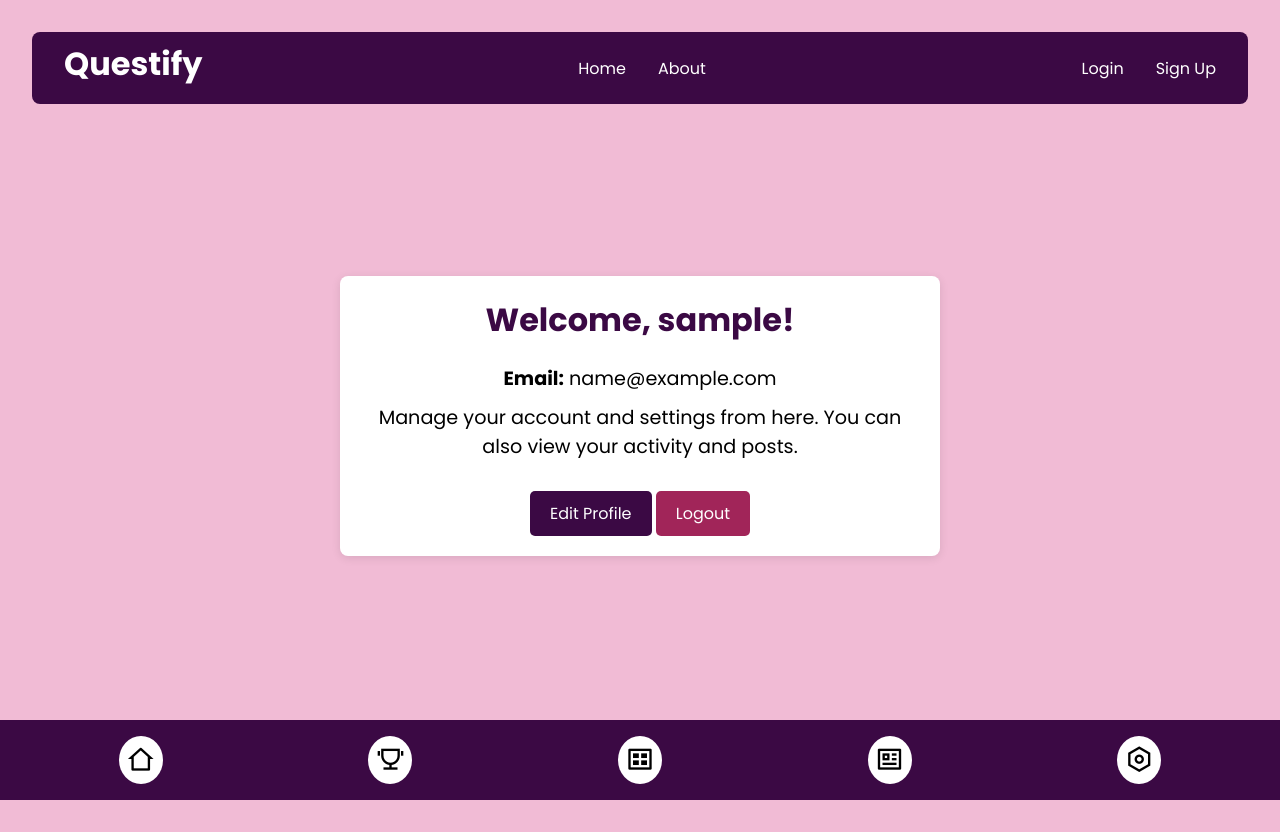
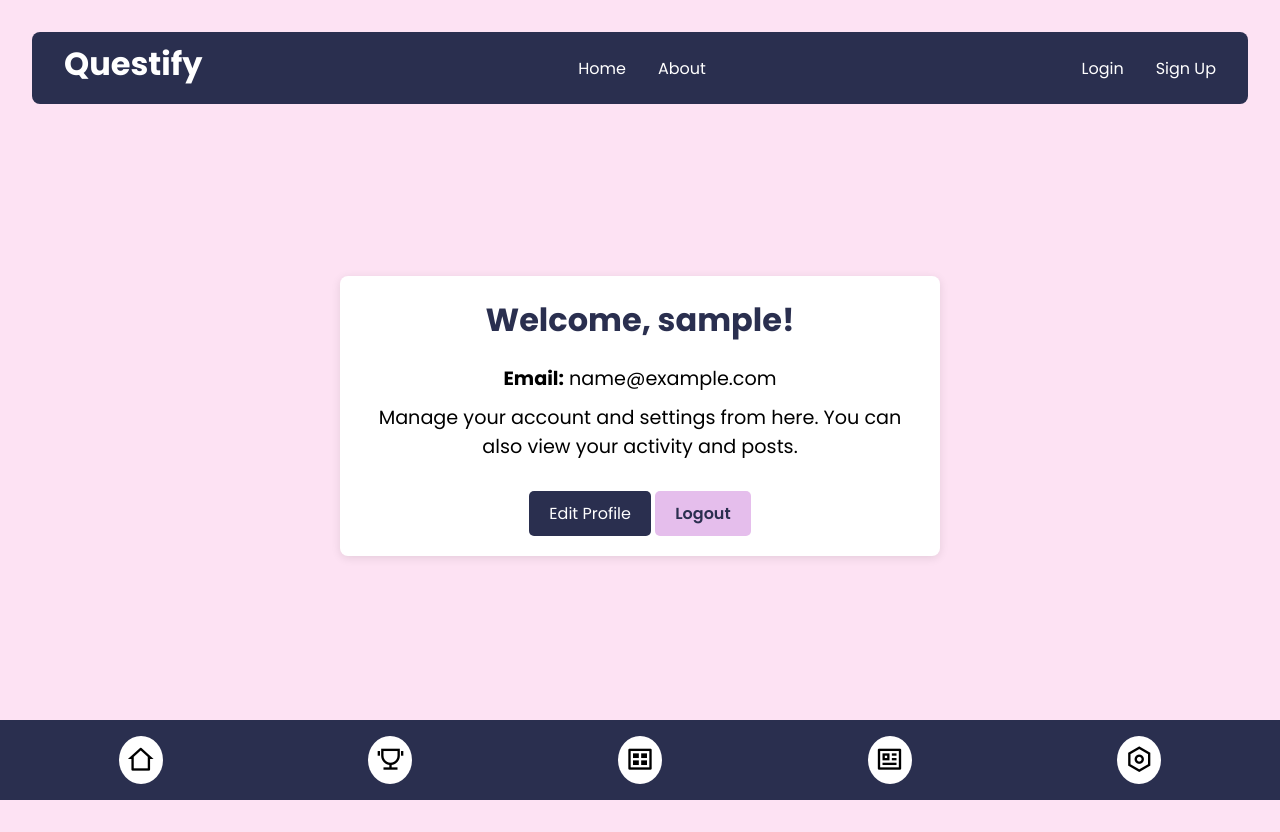
Before and after one commit to adityadhiman-in/questify, a Node server app: template views/profile.ejs in a window 1280 px wide. Run offline with Node 20, Linux system fonts and the light colour scheme; the template is opened without the code that fills it: values that come from a table or form of the project are taken from there, others are empty; the visitor is signed in with stand-in values (Sample User, id 1); some libraries are stand-ins or nearby versions.

Commit message:
changed ui colors

```diff
--- a/public/css/styles.css
+++ b/public/css/styles.css
@@ -19,10 +19,10 @@ html {
 }
 
 :root {
-  --primaryColor: #3B0944;
-  --secondaryColor: #5F1854;
-  --tertiaryColor: #A12559;
-  --quatenaryColor: #F1BBD5;
+  --primaryColor: #2A2F4F;
+  --secondaryColor: #917FB3;
+  --tertiaryColor: #E5BEEC;
+  --quatenaryColor: #FDE2F3;
   --whiteColor: #fff;
   --blackColor: #000;
   --bigFont: 5rem;
@@ -216,7 +216,8 @@ form button:hover {
 .btn-danger {
   transition: 0.3s;
   background-color: var(--tertiaryColor);
-  color: #fff;
+  color: var(--primaryColor);
+  font-weight: 600;
 }
 
 .btn-danger:hover {
```
